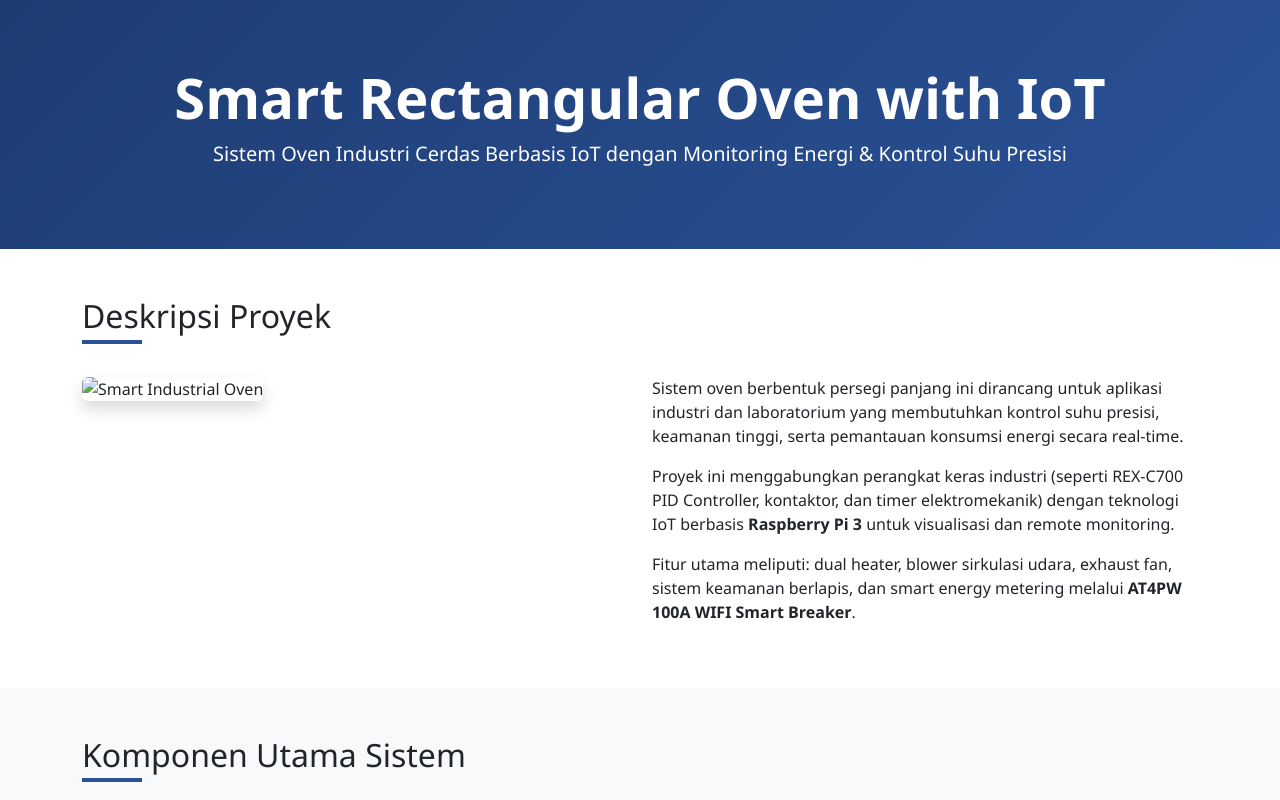
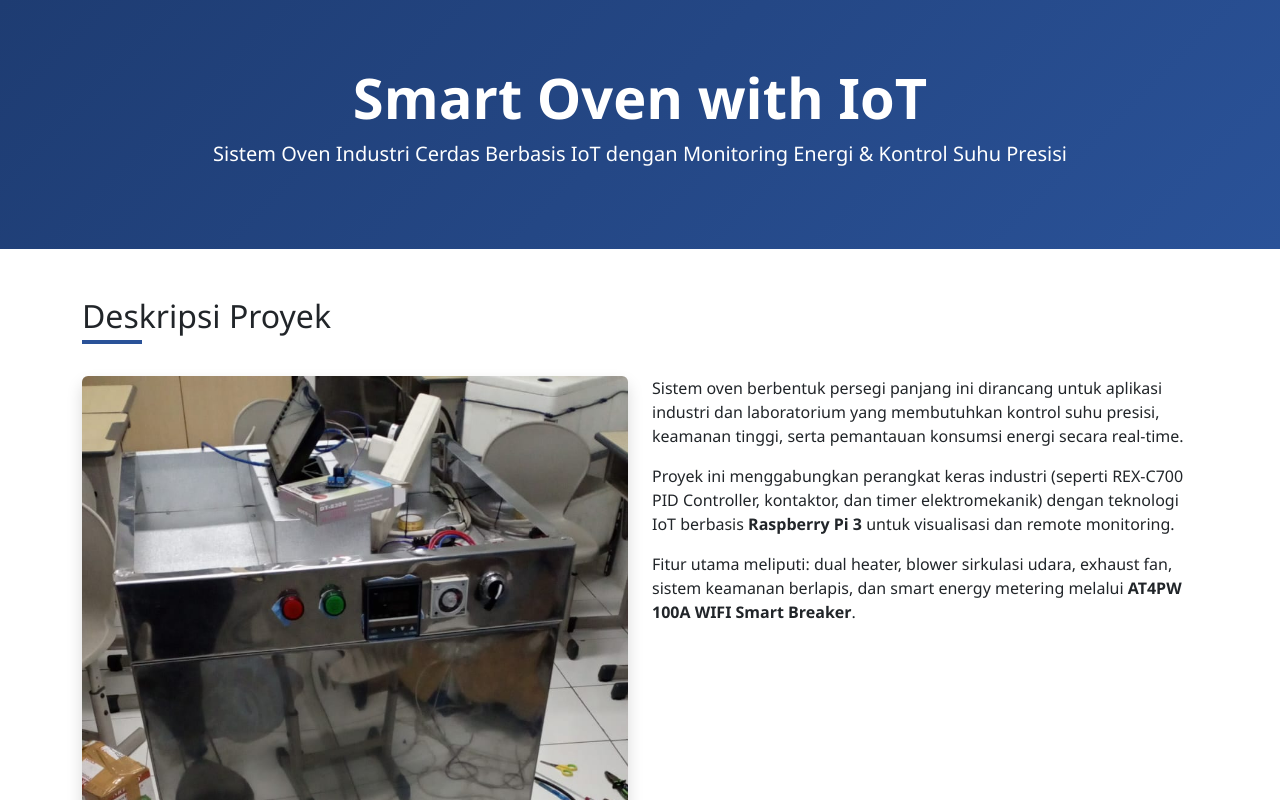
Before and after one commit to Alkyy-In/diky_porto55.github.io, a plain HTML site: page ovenproject.html in a window 1280 px wide. Shown: the top 800 px of the page. Drawn offline with nearby package versions, Linux system fonts and the light colour scheme.

Commit message:
Update ovenproject.html

```diff
--- a/ovenproject.html
+++ b/ovenproject.html
@@ -60,7 +60,7 @@
   <!-- Hero Section -->
   <section class="hero-section">
     <div class="container text-center">
-      <h1 class="display-4 fw-bold">Smart Rectangular Oven with IoT</h1>
+      <h1 class="display-4 fw-bold">Smart Oven with IoT</h1>
       <p class="lead">Sistem Oven Industri Cerdas Berbasis IoT dengan Monitoring Energi & Kontrol Suhu Presisi</p>
     </div>
   </section>
@@ -71,7 +71,7 @@
       <h2 class="section-title">Deskripsi Proyek</h2>
       <div class="row">
         <div class="col-lg-6 mb-4">
-          <img src="oven1.png" alt="Smart Industrial Oven" class="img-fluid rounded shadow">
+          <img src="FOTO1.jpg" alt="Smart Industrial Oven" class="img-fluid rounded shadow">
         </div>
         <div class="col-lg-6">
           <p>
```
